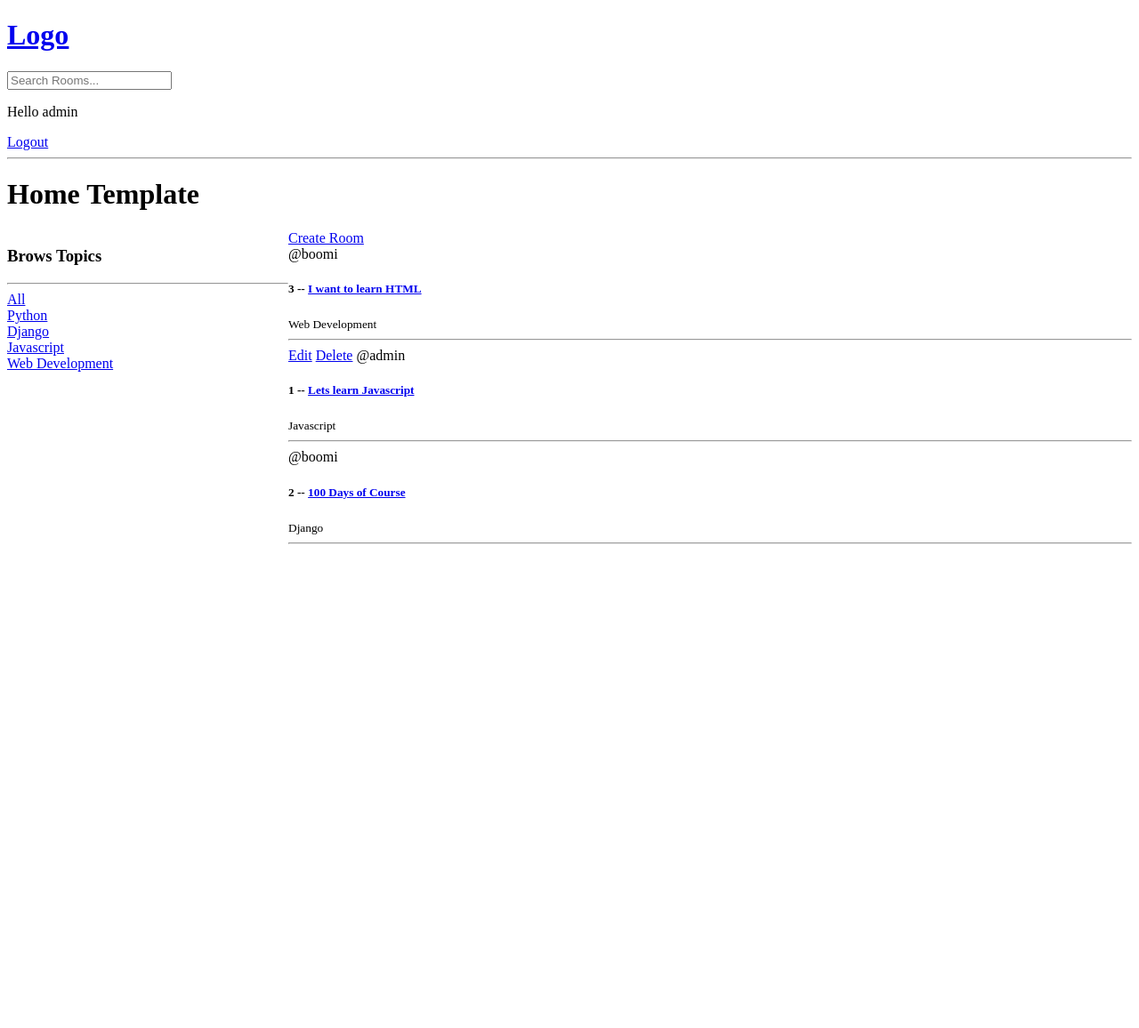
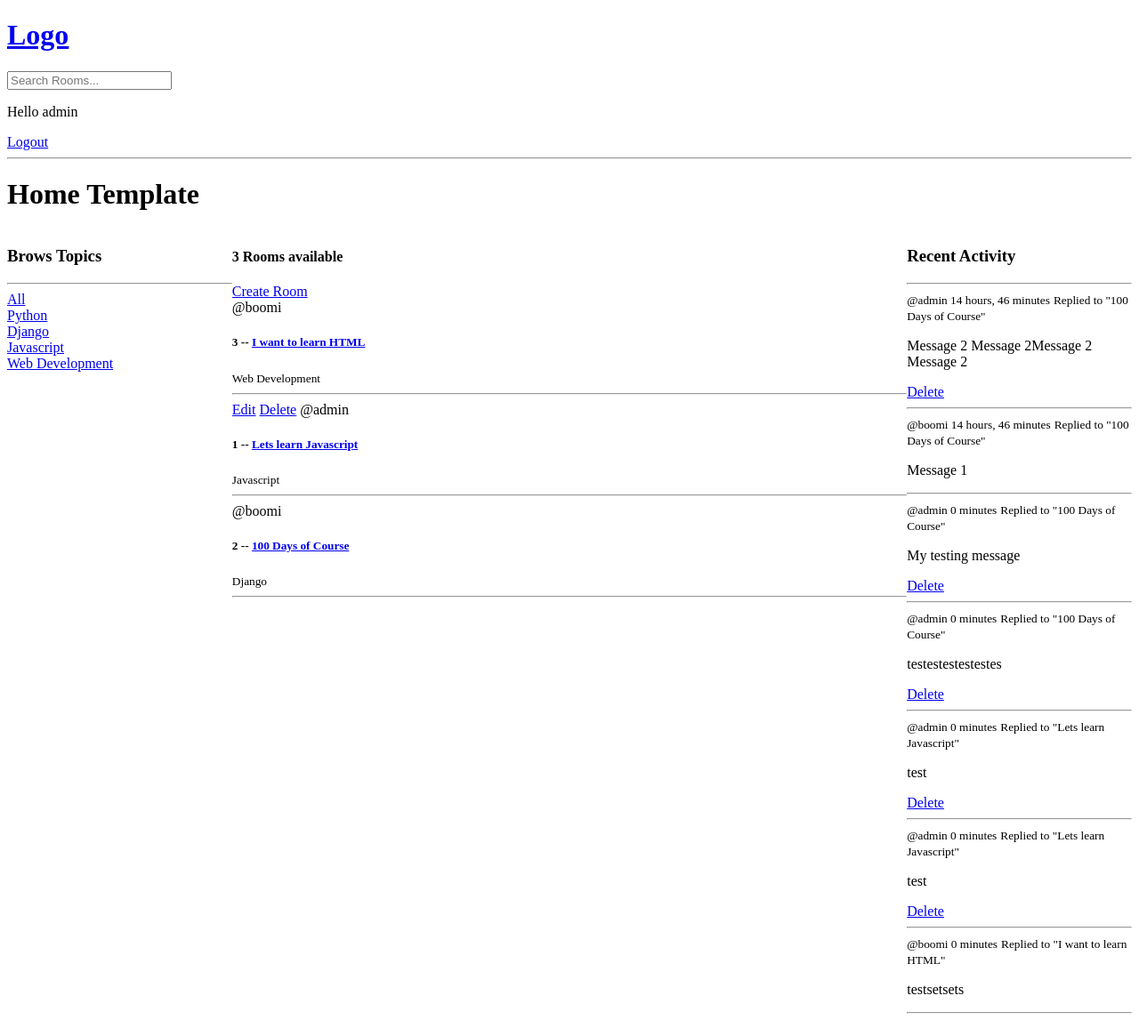
Before and after one commit to eboominathan/django_basics, a Django app: page / in a window 1280 px wide. Shown: the whole page at 89% size. Before the commit the page ends 612 px from the top, so only its background shows below. Run offline with Django 5.2, Linux system fonts and the light colour scheme; a user stored in the database is signed in; data comes from the database, SQL or seed files in the repository; both versions use the stored data as it was after the commit.

Commit message:
recent activity completed

```diff
--- /dev/null
+++ b/studybud/base/templates/base/activity_component.html
@@ -0,0 +1,14 @@
+<h3>Recent Activity</h3>
+    <hr>
+    {% for message in room_messages %}
+
+        <div>
+            <small>@{{message.user}} {{message.created|timesince}}</small>
+            <small>Replied to "{{message.room}}"</small>
+            <p>{{message}}</p>
+            {% if request.user == message.user %}
+            <a href="{% url "delete-message" message.id %}">Delete</a>
+            {% endif %}
+            <hr>
+        </div>
+    {% endfor %}
--- /dev/null
+++ b/studybud/base/templates/base/feed_component.html
@@ -0,0 +1,15 @@
+<h4>{{rooms_count}} Rooms available</h4>
+<a href="{% url 'create-room' %}">Create Room</a>
+<div>
+    {% for room in rooms%}
+        <div>
+            {% if request.user == room.host %}
+            <a href="{% url 'update-room' room.id %}">Edit</a>
+            <a href="{% url 'delete-room' room.id %}">Delete</a>
+            {% endif %}
+            <span>@{{room.host.username}}</span>
+            <h5>{{room.id}} --  <a href="{% url 'room' room.id %}">{{room.name}}</h5></a>
+            <small>{{room.topic.name}}</small>
+            <hr>
+        </div>
+    {% endfor %}
--- a/studybud/base/templates/base/home.html
+++ b/studybud/base/templates/base/home.html
@@ -5,40 +5,21 @@
 <style>
     .home-container{
         display:grid;
-        grid-template-columns:1fr 3fr;
+        grid-template-columns:1fr 3fr 1fr;
     }
 </style>
 <div class="home-container">
     <div>
-        <h3>Brows Topics</h3>
-        <hr>
-        <div>
-            <a href="{% url 'home' %}">All</a>
-        </div>
-        {% for topic in topics %}
-            <div>
-                <a href="{% url 'home' %}?q={{topic.name}}">{{topic.name}}</a>
-            </div>
-        {% endfor %}
+       {% include "base/topics_component.html" %}
     </div>
 
    <div>
-    <a href="{% url 'create-room' %}">Create Room</a>
-    <div>
-        {% for room in rooms%}
-            <div>
-                {% if request.user == room.host %}
-                <a href="{% url 'update-room' room.id %}">Edit</a>
-                <a href="{% url 'delete-room' room.id %}">Delete</a>
-                {% endif %}
-                <span>@{{room.host.username}}</span>
-                <h5>{{room.id}} --  <a href="{% url 'room' room.id %}">{{room.name}}</h5></a>
-                <small>{{room.topic.name}}</small>
-                <hr>
-            </div>
-        {% endfor %}
+   {% include "base/feed_component.html" %}
 
     </div>
    </div>
+   <div>
+        {% include "base/activity_component.html" %}
+   </div>
 </div>
 {% endblock content %}
--- a/studybud/base/templates/base/login_register.html
+++ b/studybud/base/templates/base/login_register.html
@@ -20,10 +20,6 @@
   <form action="" method="post">
     {% csrf_token %}
     {{form.as_p}}
-    {% comment %} <label for="username">Username : </label>
-    <input type="text" name="username" placeholder="Enter username" />
-    <label for="username">Password : </label>
-    <input type="password" name="password" placeholder="Enter password" /> {% endcomment %}
     <input type="submit" value="Register" />
   </form>
   <p>Already have an account?</p>
--- a/studybud/base/templates/base/room.html
+++ b/studybud/base/templates/base/room.html
@@ -16,7 +16,9 @@
       <hr />
       {% for message in room_messages %}
       <div>
+        {% if request.user == message.user %}
         <a href="{% url "delete-message" message.id %}">Delete</a>
+        {% endif %}
         <small>@{{message.user}} {{message.created|timesince }} ago</small>
         <p>{{message.body}}</p>
       </div>
--- /dev/null
+++ b/studybud/base/templates/base/topics_component.html
@@ -0,0 +1,10 @@
+<h3>Brows Topics</h3>
+<hr>
+<div>
+    <a href="{% url 'home' %}">All</a>
+</div>
+{% for topic in topics %}
+    <div>
+        <a href="{% url 'home' %}?q={{topic.name}}">{{topic.name}}</a>
+    </div>
+{% endfor %}
--- a/studybud/base/views.py
+++ b/studybud/base/views.py
@@ -35,7 +35,7 @@ def loginPage(request):
             login(request, user)
             return redirect('home')
         else:
-            messages.errors(request, 'Username or Password doesnot exists')
+            messages.error(request, 'Username or Password doesnot exists')
 
     context = {'page': page}
     return render(request, 'base/login_register.html', context)
@@ -70,8 +70,10 @@ def home(request):
 
     )
     topics = Topic.objects.all()
+    rooms_count = rooms.count()
+    room_messages = Message.objects.filter(Q(room__topic__name__icontains=q))
 
-    context = {'rooms': rooms, 'topics': topics}
+    context = {'rooms': rooms, 'topics': topics,'rooms_count':rooms_count,'room_messages':room_messages}
     return render(request, 'base/home.html', context)
 
 
```
Also changed, not shown: studybud/base/templates/base/profile.html (added), studybud/db.sqlite3.
